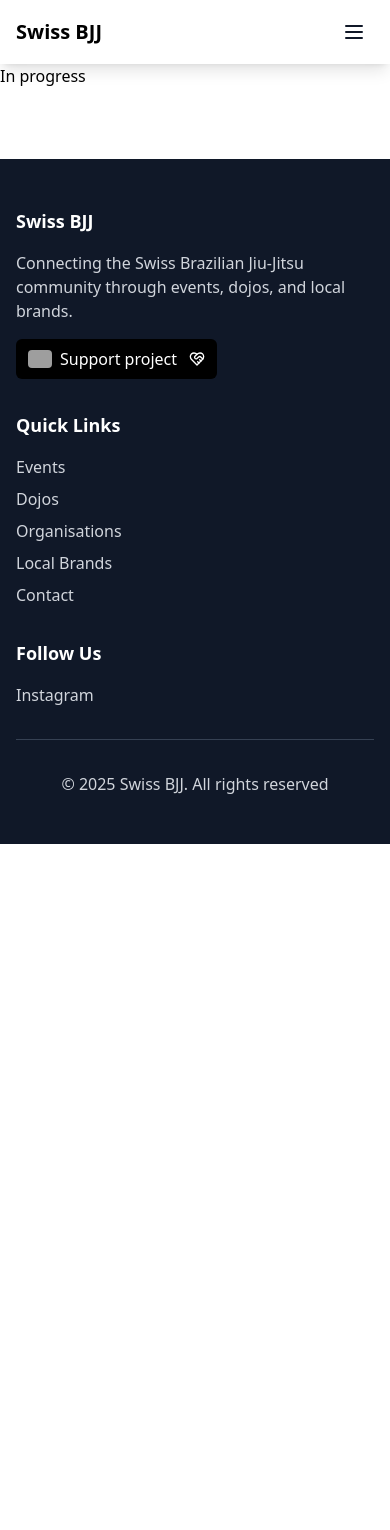
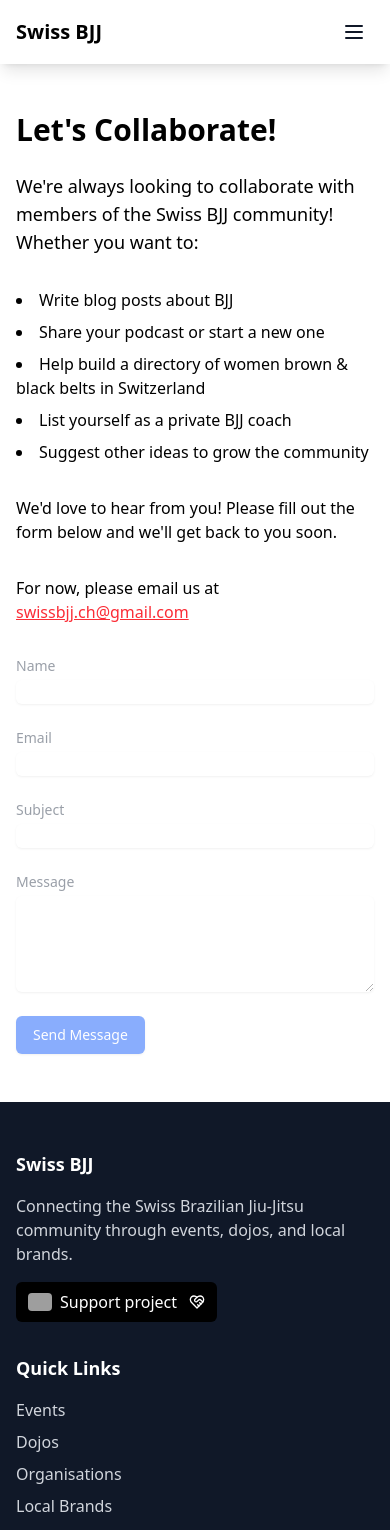
Before and after one commit to SavaMar/swiss_bjj_events, a Next.js app: page /contact in a window 390 px wide. Shown: the top 1530 px of the page. Before the commit the page ends 844 px from the top, so only its background shows below. Built offline with nearby package versions, Linux system fonts and the light colour scheme; grey boxes are pictures that could not be loaded.

Commit message:
Add email for contacts

```diff
--- a/app/contact/page.tsx
+++ b/app/contact/page.tsx
@@ -1,7 +1,138 @@
+"use client";
+
 import React from "react";
+import { useLanguage } from "../context/LanguageContext";
 
-function page() {
-  return <div>In progress</div>;
+function ContactPage() {
+  const { translations } = useLanguage();
+
+  return (
+    <div className="max-w-4xl mx-auto px-4 sm:px-6 lg:px-8 py-12">
+      <h1 className="text-3xl font-bold mb-6">
+        {translations?.contact?.title || "Let's Collaborate!"}
+      </h1>
+
+      <p className="text-lg mb-8">
+        {translations?.contact?.intro ||
+          "We're always looking to collaborate with members of the Swiss BJJ community! Whether you want to:"}
+      </p>
+
+      <ul className="list-disc list-inside mb-8 space-y-2">
+        {translations?.contact?.bulletPoints ? (
+          translations.contact.bulletPoints.map((point, index) => (
+            <li key={index}>{point}</li>
+          ))
+        ) : (
+          <>
+            <li>Write blog posts about BJJ</li>
+            <li>Share your podcast or start a new one</li>
+            <li>
+              Help build a directory of women brown & black belts in Switzerland
+            </li>
+            <li>List yourself as a private BJJ coach</li>
+            <li>Suggest other ideas to grow the community</li>
+          </>
+        )}
+      </ul>
+
+      <p className="mb-8">
+        {translations?.contact?.formIntro ||
+          "We'd love to hear from you! Please fill out the form below and we'll get back to you soon."}
+      </p>
+
+      <p className="mb-8">
+        For now, please email us at{" "}
+        <a
+          href="mailto:swissbjj.ch@gmail.com"
+          className="text-red-500 underline"
+        >
+          swissbjj.ch@gmail.com
+        </a>
+      </p>
+
+      <form
+        action={`https://formsubmit.co/swissbjj.ch@gmail.com`}
+        method="POST"
+        className="space-y-6 opacity-50 pointer-events-none"
+      >
+        <div>
+          <label
+            htmlFor="name"
+            className="block text-sm font-medium text-gray-700"
+          >
+            {translations?.contact?.nameLabel || "Name"}
+          </label>
+          <input
+            type="text"
+            name="name"
+            id="name"
+            required
+            disabled
+            className="mt-1 block w-full rounded-md border-gray-300 shadow-sm focus:border-blue-500 focus:ring-blue-500"
+          />
+        </div>
+
+        <div>
+          <label
+            htmlFor="email"
+            className="block text-sm font-medium text-gray-700"
+          >
+            {translations?.contact?.emailLabel || "Email"}
+          </label>
+          <input
+            type="email"
+            name="email"
+            id="email"
+            required
+            disabled
+            className="mt-1 block w-full rounded-md border-gray-300 shadow-sm focus:border-blue-500 focus:ring-blue-500"
+          />
+        </div>
+
+        <div>
+          <label
+            htmlFor="subject"
+            className="block text-sm font-medium text-gray-700"
+          >
+            {translations?.contact?.subjectLabel || "Subject"}
+          </label>
+          <input
+            type="text"
+            name="subject"
+            id="subject"
+            required
+            disabled
+            className="mt-1 block w-full rounded-md border-gray-300 shadow-sm focus:border-blue-500 focus:ring-blue-500"
+          />
+        </div>
+
+        <div>
+          <label
+            htmlFor="message"
+            className="block text-sm font-medium text-gray-700"
+          >
+            {translations?.contact?.messageLabel || "Message"}
+          </label>
+          <textarea
+            name="message"
+            id="message"
+            rows={4}
+            required
+            disabled
+            className="mt-1 block w-full rounded-md border-gray-300 shadow-sm focus:border-blue-500 focus:ring-blue-500"
+          />
+        </div>
+
+        <button
+          type="submit"
+          disabled
+          className="inline-flex justify-center rounded-md border border-transparent bg-blue-600 py-2 px-4 text-sm font-medium text-white shadow-sm hover:bg-blue-700 focus:outline-none focus:ring-2 focus:ring-blue-500 focus:ring-offset-2"
+        >
+          {translations?.contact?.submitButton || "Send Message"}
+        </button>
+      </form>
+    </div>
+  );
 }
 
-export default page;
+export default ContactPage;
--- a/app/context/LanguageContext.tsx
+++ b/app/context/LanguageContext.tsx
@@ -55,6 +55,17 @@ interface Translations {
     grapplingindustries: {
       description: string;
     };
+  };
+  contact: {
+    title: string;
+    intro: string;
+    bulletPoints: string[];
+    formIntro: string;
+    nameLabel: string;
+    emailLabel: string;
+    subjectLabel: string;
+    messageLabel: string;
+    submitButton: string;
   };
   dojos: {
     title: string;
--- a/app/locales/de/translation.json
+++ b/app/locales/de/translation.json
@@ -50,6 +50,23 @@
       "description": "Eine internationale Turnierserie mit einzigartigen Round-Robin-Format. Bekannt für ihre gut organisierten Veranstaltungen in Europa, Nordamerika und Australien."
     }
   },
+  "contact": {
+    "title": "Lass uns zusammenarbeiten!",
+    "intro": "Wir suchen immer nach Möglichkeiten, mit Mitgliedern der Schweizer BJJ-Community zusammenzuarbeiten! Ob du möchtest:",
+    "bulletPoints": [
+      "Blogbeiträge über BJJ schreiben",
+      "Deinen Podcast teilen oder einen neuen starten",
+      "Helfen, ein Verzeichnis von Frauen mit braunem & schwarzem Gürtel in der Schweiz aufzubauen",
+      "Dich als privater BJJ-Coach eintragen lassen",
+      "Andere Ideen vorschlagen, um die Community zu vergrößern"
+    ],
+    "formIntro": "Wir würden uns freuen, von dir zu hören! Bitte fülle das untenstehende Formular aus und wir melden uns bald bei dir.",
+    "nameLabel": "Name",
+    "emailLabel": "E-Mail",
+    "subjectLabel": "Betreff",
+    "messageLabel": "Nachricht",
+    "submitButton": "Nachricht senden"
+  },
   "dojos": {
     "title": "Swiss BJJ Dojos",
     "explanation": {
--- a/app/locales/en/translation.json
+++ b/app/locales/en/translation.json
@@ -50,6 +50,23 @@
       "description": "An international tournament series with a unique round-robin format. Known for their well-organized events across Europe, North America, and Australia."
     }
   },
+  "contact": {
+    "title": "Let's Collaborate!",
+    "intro": "We're always looking to collaborate with members of the Swiss BJJ community! Whether you want to:",
+    "bulletPoints": [
+      "Write blog posts about BJJ",
+      "Share your podcast or start a new one",
+      "Help build a directory of women brown & black belts in Switzerland",
+      "List yourself as a private BJJ coach",
+      "Suggest other ideas to grow the community"
+    ],
+    "formIntro": "We'd love to hear from you! Please fill out the form below and we'll get back to you soon.",
+    "nameLabel": "Name",
+    "emailLabel": "Email",
+    "subjectLabel": "Subject",
+    "messageLabel": "Message",
+    "submitButton": "Send Message"
+  },
   "dojos": {
     "title": "Swiss BJJ Dojos",
     "explanation": {
--- a/app/locales/fr/translation.json
+++ b/app/locales/fr/translation.json
@@ -50,6 +50,23 @@
       "description": "Une série de tournois internationaux avec un format unique de tournoi à la ronde. Connue pour ses événements bien organisés en Europe, en Amérique du Nord et en Australie."
     }
   },
+  "contact": {
+    "title": "Collaborons ensemble !",
+    "intro": "Nous sommes toujours à la recherche de collaborations avec des membres de la communauté BJJ Suisse ! Que vous souhaitiez :",
+    "bulletPoints": [
+      "Écrire des articles de blog sur le BJJ",
+      "Partager votre podcast ou en commencer un nouveau",
+      "Aider à construire un répertoire des femmes ceintures marron et noire en Suisse",
+      "Vous inscrire en tant que coach privé de BJJ",
+      "Suggérer d'autres idées pour développer la communauté"
+    ],
+    "formIntro": "Nous serions ravis d'avoir de vos nouvelles ! Veuillez remplir le formulaire ci-dessous et nous vous répondrons bientôt.",
+    "nameLabel": "Nom",
+    "emailLabel": "E-mail",
+    "subjectLabel": "Sujet",
+    "messageLabel": "Message",
+    "submitButton": "Envoyer le message"
+  },
   "dojos": {
     "title": "Dojos Swiss BJJ",
     "explanation": {
--- a/app/locales/it/translation.json
+++ b/app/locales/it/translation.json
@@ -50,6 +50,23 @@
       "description": "Una serie di tornei internazionali con un formato unico a girone all'italiana. Conosciuta per i suoi eventi ben organizzati in Europa, Nord America e Australia."
     }
   },
+  "contact": {
+    "title": "Collaboriamo insieme!",
+    "intro": "Siamo sempre alla ricerca di collaborazioni con membri della comunità BJJ svizzera! Che tu voglia:",
+    "bulletPoints": [
+      "Scrivere post di blog sul BJJ",
+      "Condividere il tuo podcast o iniziarne uno nuovo",
+      "Aiutare a costruire una directory delle donne cinture marroni e nere in Svizzera",
+      "Registrarti come coach privato di BJJ",
+      "Suggerire altre idee per far crescere la comunità"
+    ],
+    "formIntro": "Ci piacerebbe sentirti! Compila il modulo qui sotto e ti risponderemo presto.",
+    "nameLabel": "Nome",
+    "emailLabel": "Email",
+    "subjectLabel": "Oggetto",
+    "messageLabel": "Messaggio",
+    "submitButton": "Invia messaggio"
+  },
   "dojos": {
     "title": "Dojo Swiss BJJ",
     "explanation": {
```
